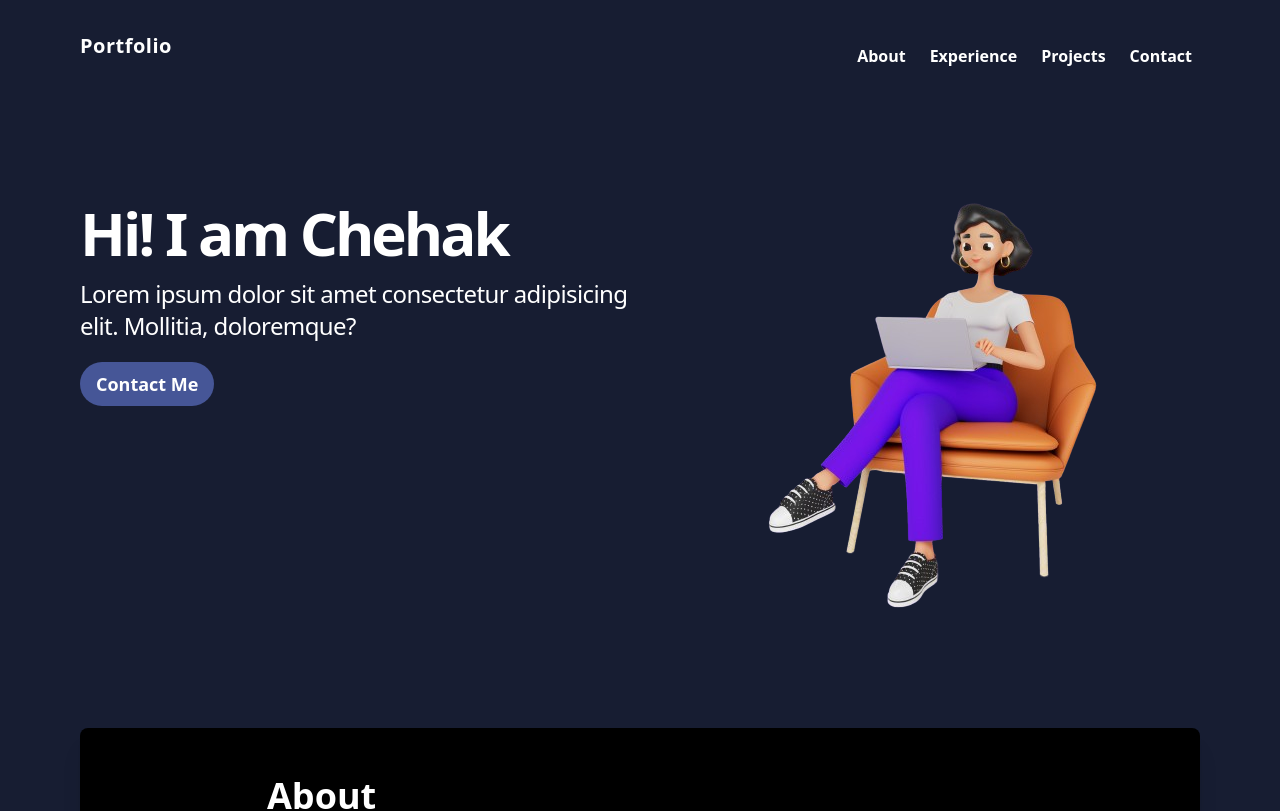
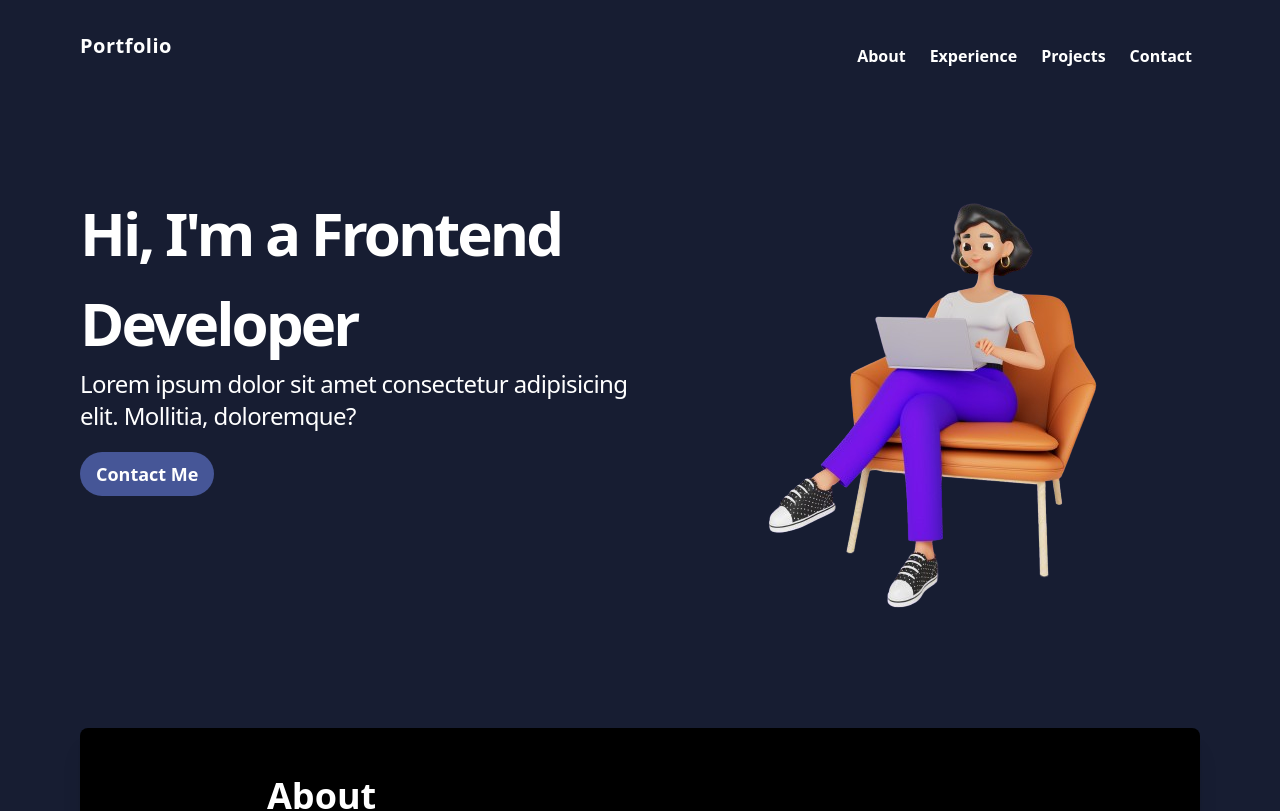
Before and after one commit to Chehak5911/portfolio-2025, a React (Vite) app: page / in a window 1280 px wide. Shown: the top 811 px of the page. Built offline with nearby package versions, Linux system fonts and the light colour scheme.

Commit message:
Add the changing text effect

```diff
--- a/src/components/Home/Home.jsx
+++ b/src/components/Home/Home.jsx
@@ -1,11 +1,12 @@
 import avatarImg from "../../assets/7358602-removebg-preview.png";
+import TextChange from "../TextChange";
 
 const Home = () => {
   return (
     <div className="text-white flex w-full justify-between items-start p-10 md:p-20">
       <div className="md:w-2/4 md:pt-10 ">
         <h1 className="text-xl md:text-6xl font-bold flex leading-normal tracking-tighter">
-            Hi! I am Chehak
+            <TextChange />
         </h1>
         <p className="text-sm md:text-2xl tracking-tight ">
           Lorem ipsum dolor sit amet consectetur adipisicing elit. Mollitia,
--- /dev/null
+++ b/src/components/TextChange.jsx
@@ -0,0 +1,44 @@
+import { useState, useEffect } from "react";
+
+const TextChange = () => {
+  const texts = ["Hi, I'm Chehak", "Hi, I'm a Frontend Developer", "Hi, I'm a Tech Writer"];
+  const [currentText, setCurrentText] = useState("");
+  const [endValue, setEndValue] = useState(0);
+  const [isForward, setIsForward] = useState(true);
+  const [index, setIndex] = useState(0);
+
+  useEffect(() => {
+    const fullText = texts[index];
+    let timeoutId;
+
+    const intervalId = setInterval(() => {
+      setCurrentText(fullText.substring(0, endValue));
+
+      if (isForward) {
+        if (endValue < fullText.length) {
+          setEndValue((prev) => prev + 1);
+        } else {
+          clearInterval(intervalId);
+          timeoutId = setTimeout(() => setIsForward(false), 1000); // pause after typing
+        }
+      } else {
+        if (endValue > 5) { // delete only up to a few chars (not completely)
+          setEndValue((prev) => prev - 1);
+        } else {
+          clearInterval(intervalId);
+          setIsForward(true);
+          setIndex((prev) => (prev + 1) % texts.length);
+        }
+      }
+    }, 100);
+
+    return () => {
+      clearInterval(intervalId);
+      clearTimeout(timeoutId);
+    };
+  }, [endValue, isForward, index]);
+
+  return <div className="transition ease duration-300">{currentText}</div>;
+};
+
+export default TextChange;
```
